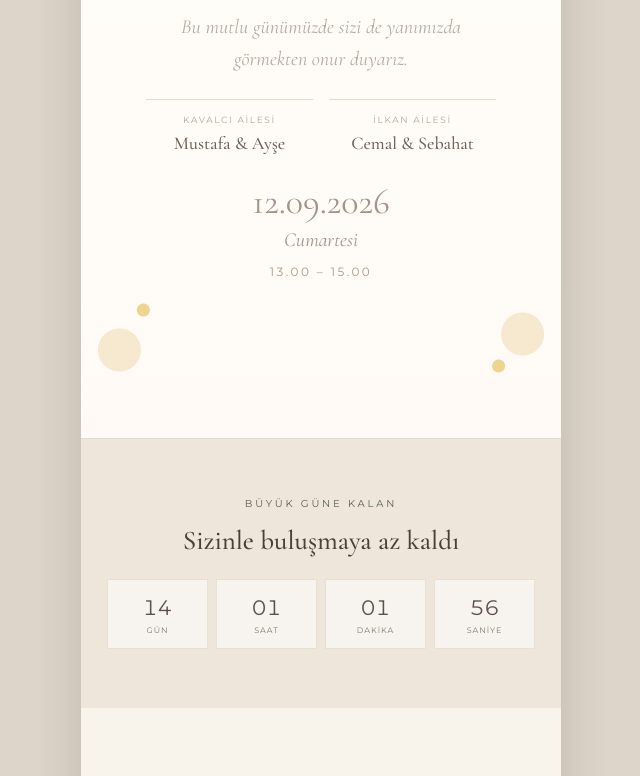
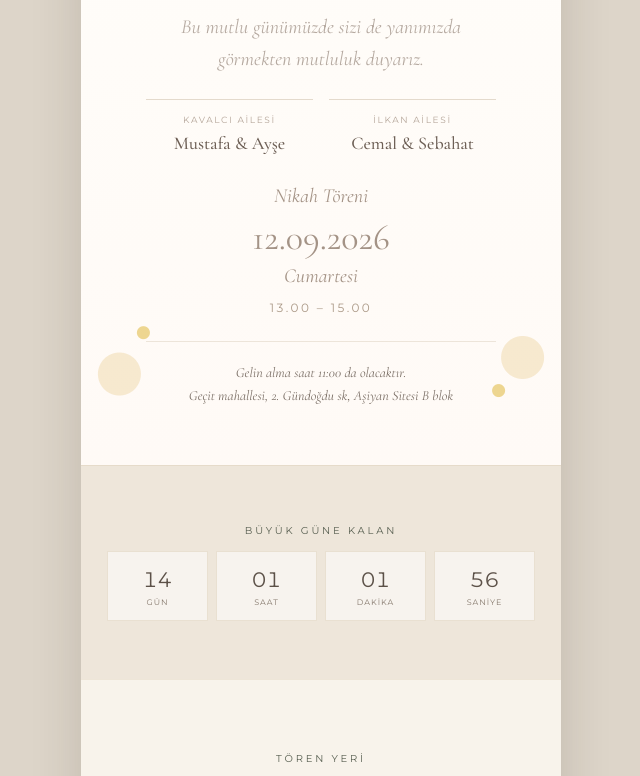
Before and after one commit to ekremilkan/dijital-davetiye, a plain HTML site: page index.html in a window 1280 px wide. Shown: the part 1162-1938 px from the top of the page, without its empty margins (319-959 px from the left). Drawn offline with nearby package versions, Linux system fonts and the light colour scheme.

Commit message:
güncelleme

```diff
--- a/index.html
+++ b/index.html
@@ -921,6 +921,31 @@
         color: #ab9987;
       }
 
+      .pickup-note {
+        margin-top: 26px;
+        padding-top: 20px;
+        border-top: 1px solid rgba(198, 180, 156, 0.32);
+        font-size: 14px;
+        line-height: 1.6;
+        color: #8b7d73;
+      }
+
+      .pickup-note-label {
+        display: block;
+        font-family: Montserrat, Arial, sans-serif;
+        font-size: 10px;
+        letter-spacing: 0.2em;
+        text-transform: uppercase;
+        color: #a49386;
+        margin-bottom: 10px;
+        font-weight: 600;
+      }
+
+      .pickup-note-content {
+        font-style: italic;
+        color: #7a6e65;
+      }
+
       .invite-families {
         display: grid;
         grid-template-columns: 1fr 1fr;
@@ -1001,7 +1026,7 @@
           <h2 class="invite-names">Beyza &amp; Ekrem</h2>
 
           <p class="invite-copy">
-            Bu mutlu günümüzde sizi de yanımızda görmekten onur duyarız.
+            Bu mutlu günümüzde sizi de yanımızda görmekten mutluluk duyarız.
           </p>
 
           <div class="invite-families" aria-label="Aileler">
@@ -1019,9 +1044,16 @@
             class="invite-date-block"
             aria-label="12 Eylül 2026 Cumartesi günü, saat 13.00 ile 15.00 arası"
           >
+            <div class="invite-day">Nikah Töreni</div>
             <div class="invite-date">12.09.2026</div>
             <div class="invite-day">Cumartesi</div>
             <div class="invite-time">13.00 – 15.00</div>
+            <div class="pickup-note">
+              <div class="pickup-note-content">
+                Gelin alma saat 11:00 da olacaktır.<br />
+                Geçit mahallesi, 2. Gündoğdu sk, Aşiyan Sitesi B blok
+              </div>
+            </div>
           </div>
         </div>
       </section>
@@ -1029,9 +1061,7 @@
       <section class="section countdown-section">
         <div class="reveal">
           <div class="section-label">Büyük güne kalan</div>
-          <h2 class="countdown-title" id="countdownHeading">
-            Sizinle buluşmaya az kaldı
-          </h2>
+
           <div class="countdown" aria-live="polite">
             <div class="count-box"><b id="days">00</b><span>Gün</span></div>
             <div class="count-box"><b id="hours">00</b><span>Saat</span></div>
```
